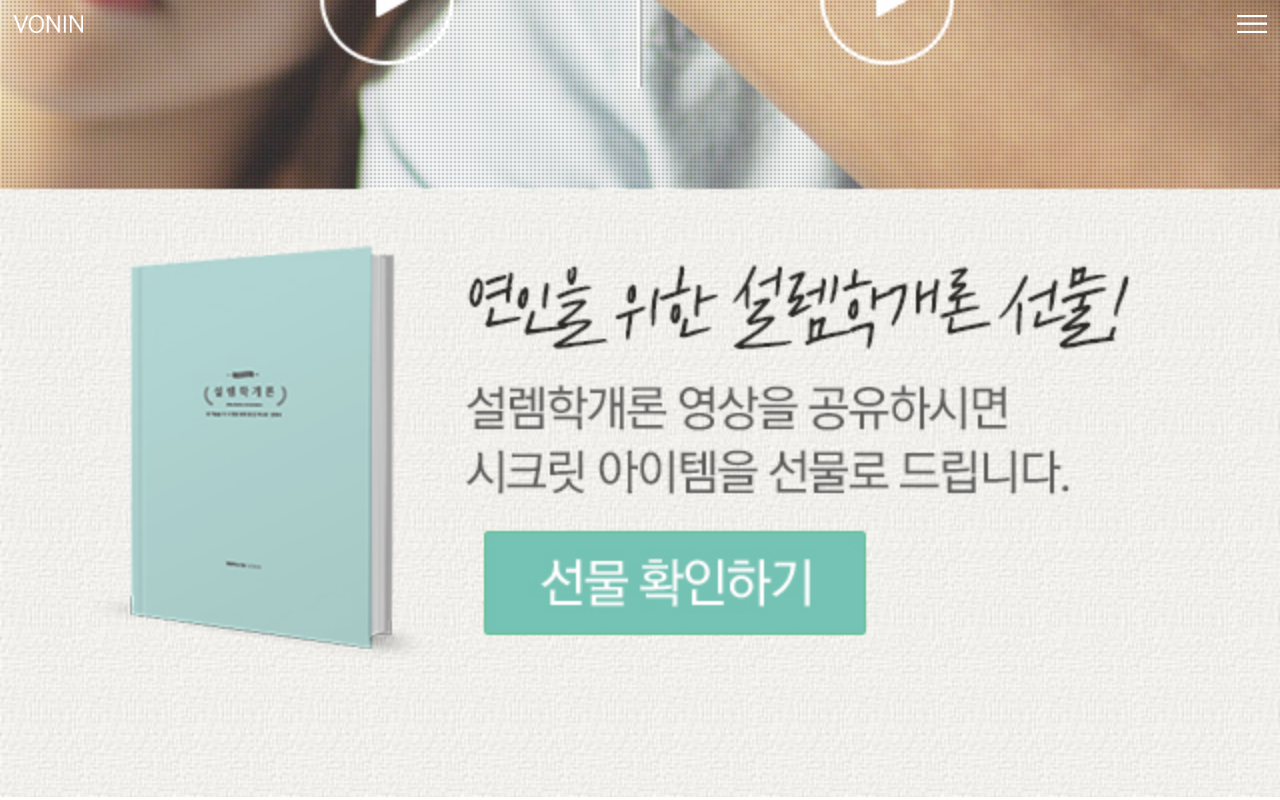
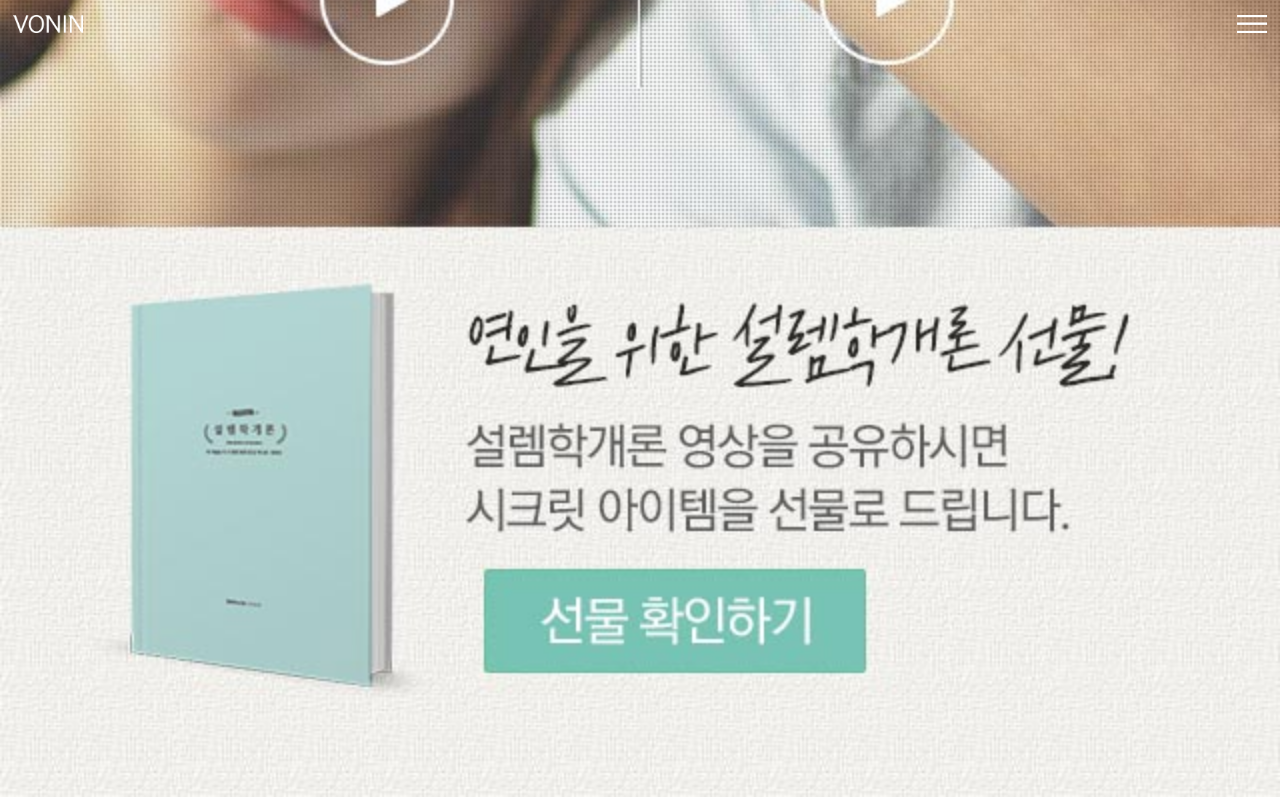
Before and after one commit to minivertising/vonin_book, a PHP site: page /MOBILE/index.php in a window 1280 px wide. Run offline with PHP 8.4, Linux system fonts and the light colour scheme; the visitor is signed in with stand-in values (Sample User, id 1); some libraries are stand-ins or nearby versions.

Commit message:
쬐금더 수정

```diff
--- a/MOBILE/css/style.css
+++ b/MOBILE/css/style.css
@@ -111,10 +111,10 @@ body.menu{
 	right:17%;
 }
 .sec_top a.btn_gift{
-	width:30%;
-	height:5%;
-	bottom:10%;
-	left:38%;
+	width:80%;
+	height:10%;
+	bottom:5%;
+	left:10%;
 }
 
 .sec_top .bg{
```
Also changed, not shown: MOBILE/images/bg_main.jpg.
